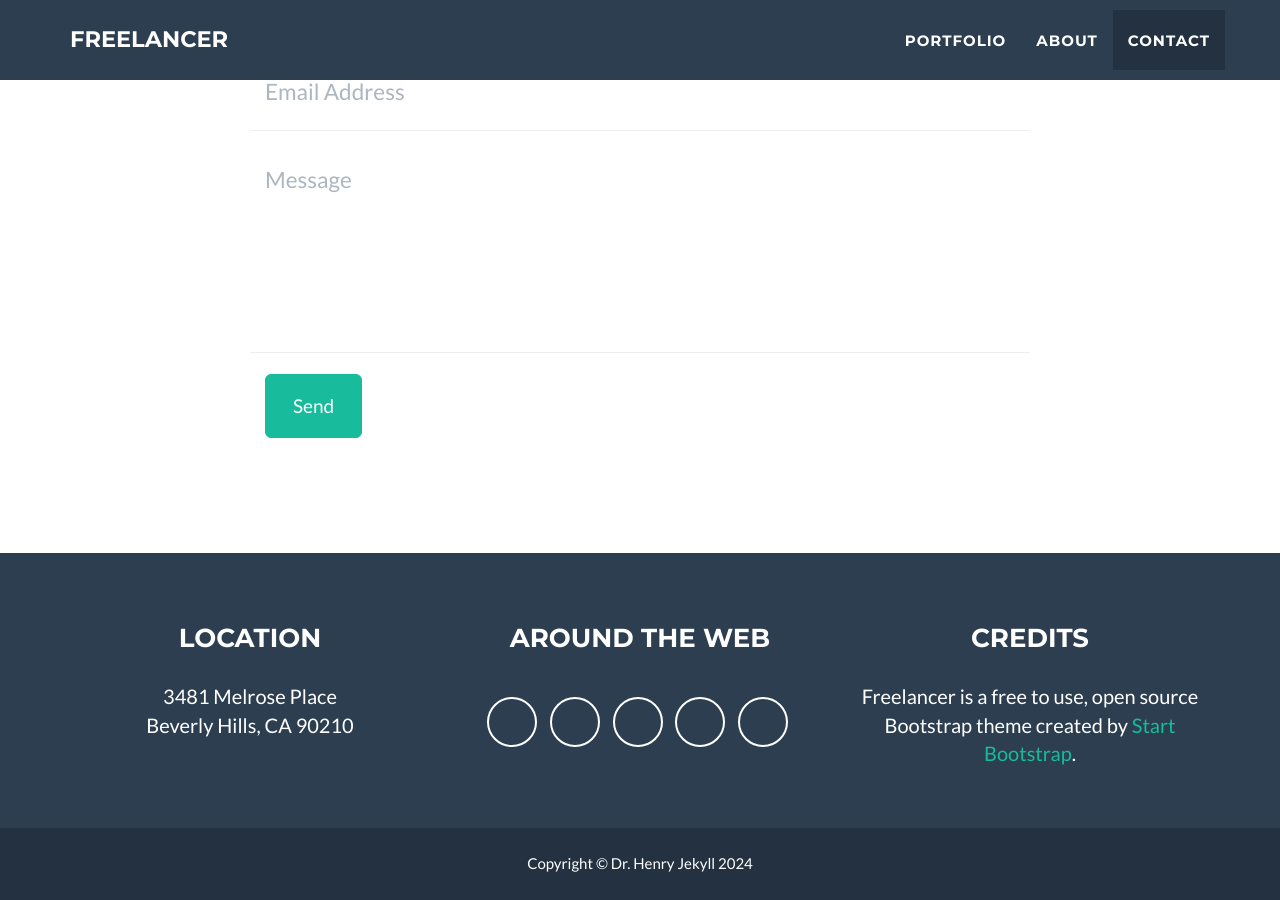
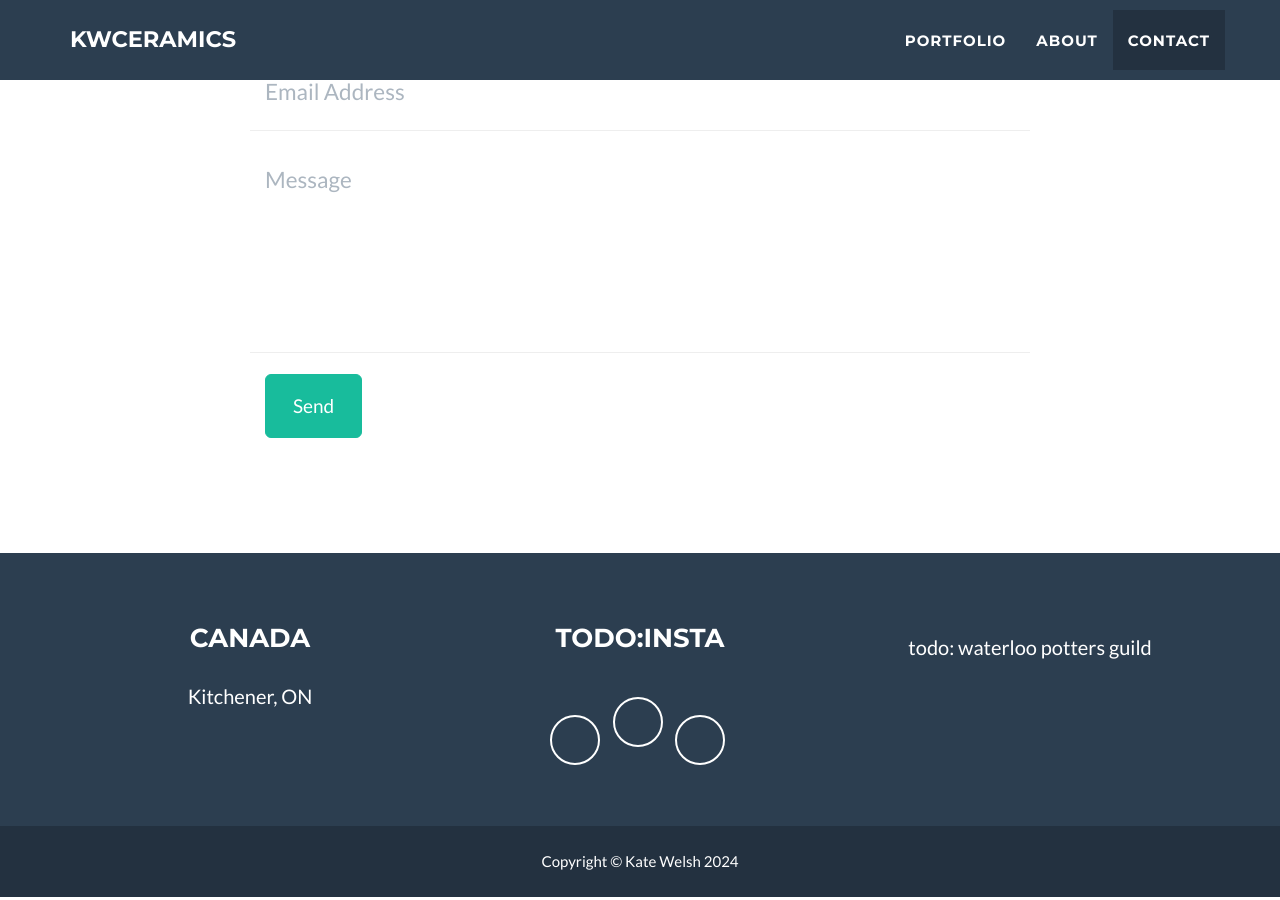
Before and after one commit to vincentvandough/kwceramics, a Jekyll site: the page built from _posts/2014-07-18-project-1.markdown, in a window 1280 px wide and 900 px high, scrolled down 2485 px. Built offline with Jekyll 4.4.1, drawn with Linux system fonts in a browser that asks for light colours; some of the changed text lies outside the part shown.

Commit message:
Update _config.yml

```diff
--- a/_config.yml
+++ b/_config.yml
@@ -1,11 +1,11 @@
 # Site settings
-title: Freelancer
-email: your-email@domain.com
-url: https://github.com/jeromelachaud/freelancer-theme
-description: "Write an awesome description for your new site here. You can edit this line in _config.yml. It will appear in your document head meta (for Google search results) and in your feed.xml site description."
-keywords: "your keywords, separated by commas"
-skills: "Web Developer - Graphic Artist - User Experience Designer"
-meta_author: LastName FirstName
+title: kwceramics
+email: kate@kwceramics.ca
+url: https://www.kwceramics.ca
+description: "Local pottery and ceramics by artist Kate Welsh based out of Kitchener-Waterloo."
+keywords: "pottery,ceramics,clay,mugs,bowls,cups,local,artist,kitchener,waterloo,canada"
+skills: "Ceramicist"
+meta_author: Welsh Kate
 
 # Google webmaster tools
 google_verify:
@@ -28,31 +28,26 @@ color:
 
 # Footer settings
 footer:
-  copyright: Dr. Henry Jekyll
-  location: Location
-  social: Around the Web
-  credits: Credits
+  copyright: Kate Welsh
+  location: Canada
+  social: todo:insta
+  credits:
 
 # Social networks usernames (many more available: google-plus, flickr, dribbble, pinterest, instagram, tumblr, linkedin, etc.)
 social:
-  - title: twitter
-    url: http://twitter.com/jekyllrb
   - title: facebook
     url:
-  - title: stack-overflow
-    url: http://stackoverflow.com/questions/tagged/jekyll
-  - title: bitbucket
-    url: http://bitbucket.org/jekyll
+  - title: ins
+    url: todo
   - title: github
-    url: http://github.com/jekyll
+    url: http://github.com/vincentvandough
 
 # Postal address (add as many lines as necessary)
 address:
-  - line: 3481 Melrose Place
-  - line: Beverly Hills, CA 90210
+  - line: Kitchener, ON
 
 # Credits content
-credits: 'Freelancer is a free to use, open source Bootstrap theme created by <a href="http://startbootstrap.com">Start Bootstrap</a>.'
+credits: 'todo: waterloo potters guild'
 
 # Build settings
 markdown: kramdown
```
